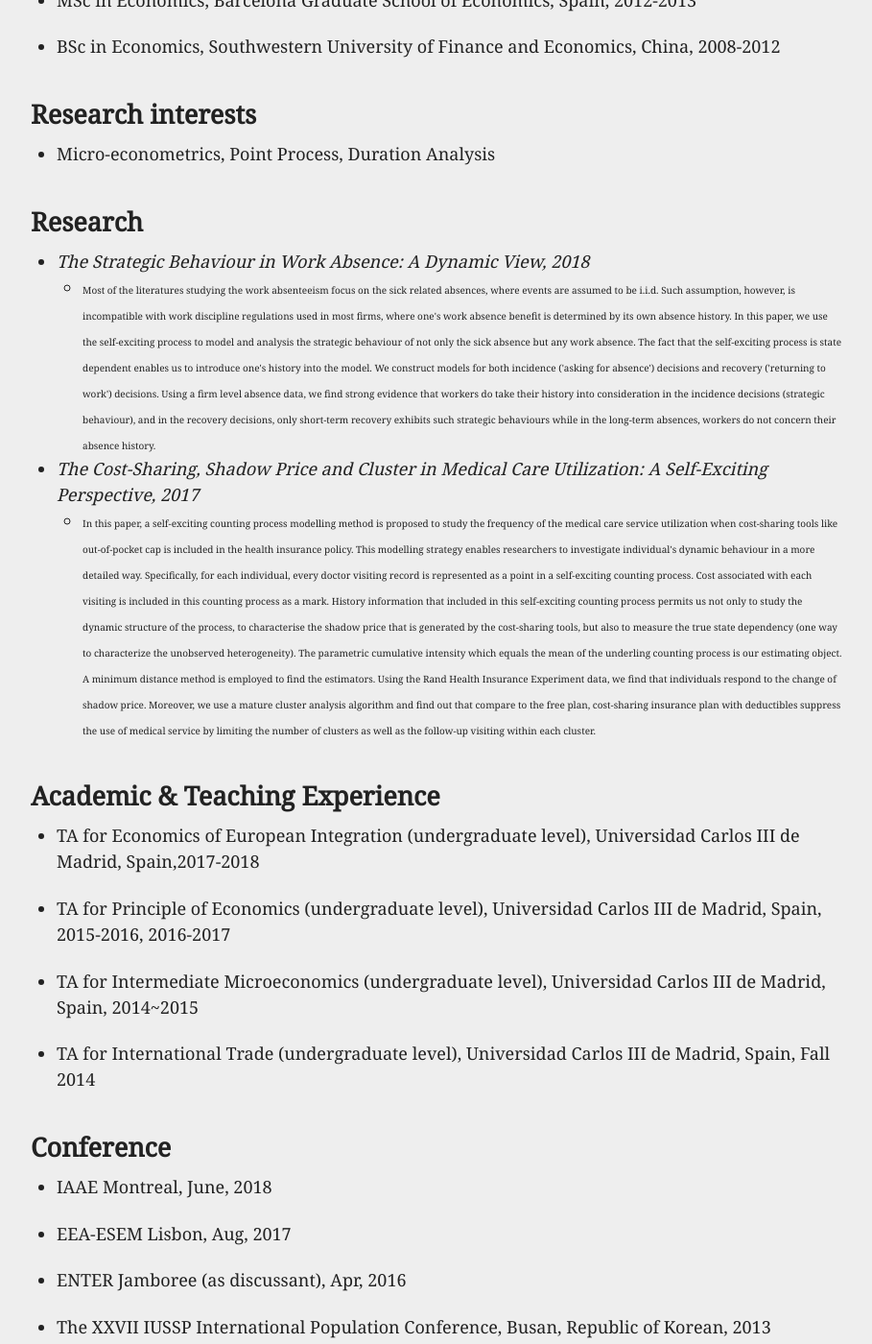
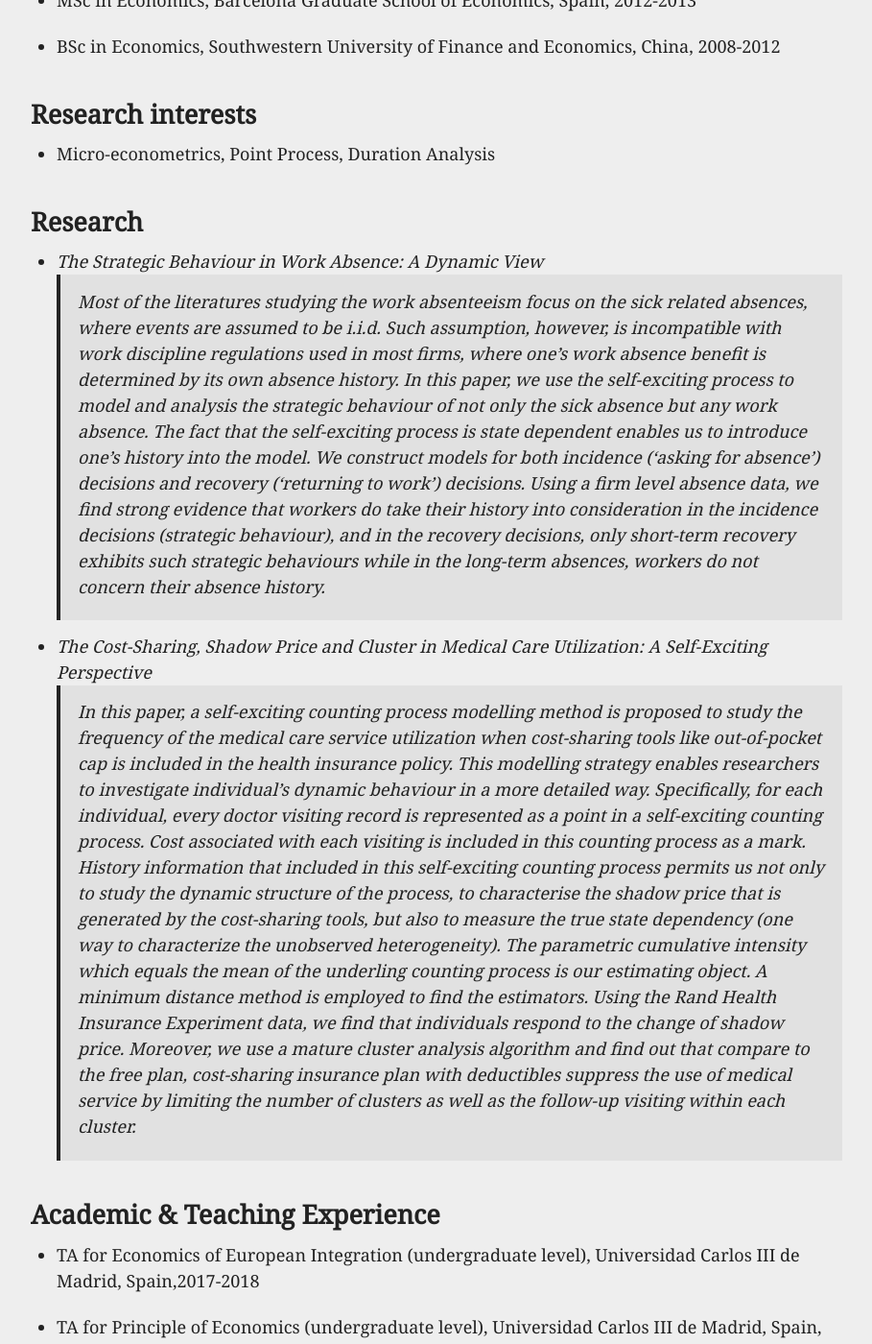
Before and after one commit to yuhaoli-academic/yuhaoli-academic.github.io, a Jekyll site: the page built from cv_pdf.md, in a window 1280 px wide and 1400 px high, scrolled down 689 px. Shown: the whole window at 96% size, without its empty margins (185-1094 px from the left). Built offline with Jekyll 4.4.1, drawn with Linux system fonts in a browser that asks for light colours; our own code applies the rules of GitHub Pages for plain Markdown files; some of the changed text lies outside the part shown.

```diff
--- a/cv_pdf.md
+++ b/cv_pdf.md
@@ -26,12 +27,11 @@ WEB: [http://yuhaoli-academic.github.io/](http://yuhaoli-academic.github.io/)
 
 ## Research
 
-* _The Strategic Behaviour in Work Absence: A Dynamic View, 2018_
-    * <font size="0.4">Most of the literatures studying the work absenteeism focus on the sick related absences, where events are assumed to be i.i.d. Such assumption, however, is incompatible with work discipline regulations used in most firms, where one's work absence benefit is determined by its own absence history. In this paper, we use the self-exciting process to model and analysis the strategic behaviour of not only the sick absence but any work absence. The fact that the self-exciting process is state dependent enables us to introduce one's history into the model. We construct models for both incidence ('asking for absence') decisions and recovery ('returning to work') decisions. Using a firm level absence data, we find strong evidence that workers do take their history into consideration in the incidence decisions (strategic behaviour), and in the recovery decisions, only short-term recovery exhibits such strategic behaviours while in the long-term absences, workers do not concern their absence history. </font>
+* _The Strategic Behaviour in Work Absence: A Dynamic View_
+  > Most of the literatures studying the work absenteeism focus on the sick related absences, where events are assumed to be i.i.d. Such assumption, however, is incompatible with work discipline regulations used in most firms, where one's work absence benefit is determined by its own absence history. In this paper, we use the self-exciting process to model and analysis the strategic behaviour of not only the sick absence but any work absence. The fact that the self-exciting process is state dependent enables us to introduce one's history into the model. We construct models for both incidence ('asking for absence') decisions and recovery ('returning to work') decisions. Using a firm level absence data, we find strong evidence that workers do take their history into consideration in the incidence decisions (strategic behaviour), and in the recovery decisions, only short-term recovery exhibits such strategic behaviours while in the long-term absences, workers do not concern their absence history.
 
-* _The Cost-Sharing, Shadow Price and Cluster in Medical Care Utilization: A Self-Exciting Perspective, 2017_
-    + <font size="0.4">In this paper, a self-exciting counting process modelling method is proposed to study the frequency of the medical care service utilization when cost-sharing tools like out-of-pocket cap is included in the health insurance policy. This modelling strategy enables researchers to investigate individual's dynamic behaviour in a more detailed way. Specifically, for each individual, every doctor visiting record is represented as a point in a self-exciting counting process. Cost associated with each visiting is included in this counting process as a mark. History information that included in this self-exciting counting process permits us not only to study the dynamic structure of the process, to characterise the shadow price that is generated by the cost-sharing tools, but also to measure the true state dependency (one way to characterize the unobserved heterogeneity). The parametric cumulative intensity which equals the mean of the underling counting process is our estimating object. A minimum distance method is employed to find the estimators. Using the Rand Health Insurance Experiment data, we find that individuals respond to the change of shadow price. Moreover, we use a mature cluster analysis algorithm and find out that compare to the free plan, cost-sharing insurance plan with deductibles suppress the use of medical service by limiting the number of clusters as well as the follow-up visiting within each cluster.</font>
-
+* _The Cost-Sharing, Shadow Price and Cluster in Medical Care Utilization: A Self-Exciting Perspective_
+	> In this paper, a self-exciting counting process modelling method is proposed to study the frequency of the medical care service utilization when cost-sharing tools like out-of-pocket cap is included in the health insurance policy. This modelling strategy enables researchers to investigate individual's dynamic behaviour in a more detailed way. Specifically, for each individual, every doctor visiting record is represented as a point in a self-exciting counting process. Cost associated with each visiting is included in this counting process as a mark. History information that included in this self-exciting counting process permits us not only to study the dynamic structure of the process, to characterise the shadow price that is generated by the cost-sharing tools, but also to measure the true state dependency (one way to characterize the unobserved heterogeneity). The parametric cumulative intensity which equals the mean of the underling counting process is our estimating object. A minimum distance method is employed to find the estimators. Using the Rand Health Insurance Experiment data, we find that individuals respond to the change of shadow price. Moreover, we use a mature cluster analysis algorithm and find out that compare to the free plan, cost-sharing insurance plan with deductibles suppress the use of medical service by limiting the number of clusters as well as the follow-up visiting within each cluster.
 
 
 ## Academic & Teaching Experience
```
Also changed, not shown: other parts of cv_pdf.md (+2 -1 lines), cv.md (+1 -1 lines), index.md (+2 -2 lines), 1 other file.
